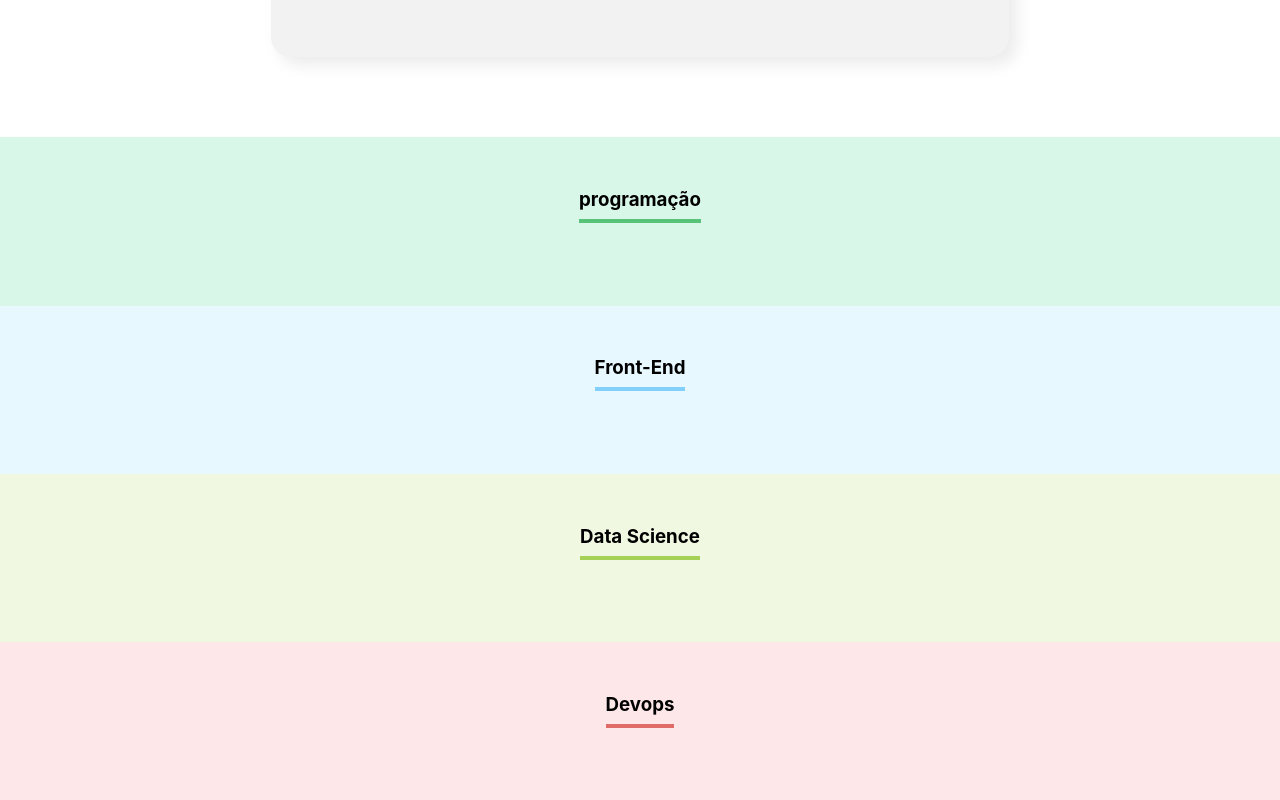
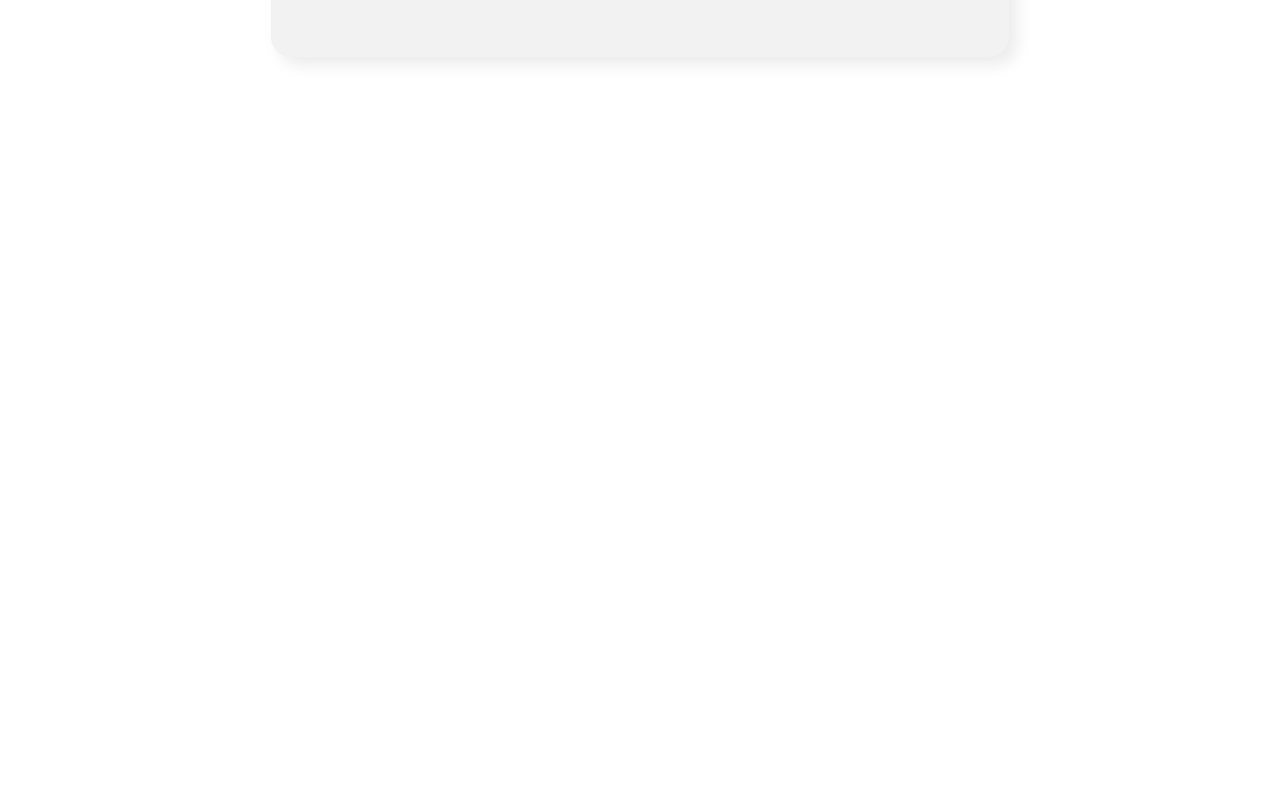
Before and after one commit to renatofm-dev/React-desenvolvendo-com-JavaScript, a React (Create React App) app: page / in a window 1280 px wide. Shown: the part 1340-2140 px from the top of the page. After the commit the page ends 1477 px from the top, so only its background shows below. Built offline with nearby package versions, Linux system fonts and the light colour scheme.

Commit message:
changes in Formulario, Time and App.js

```diff
--- a/src/App.js
+++ b/src/App.js
@@ -62,7 +62,7 @@ function App() {
         nome={time.nome}
         corPrimaria = {time.corPrimaria}
         corSecundaria = {time.corSecundaria}
-        colaboradores = {colaboradores}
+        colaboradores = {colaboradores.filter(colaborador => colaborador.time === time.nome)}
       />)}
 
 
--- a/src/componentes/Formulario/index.js
+++ b/src/componentes/Formulario/index.js
@@ -30,6 +30,10 @@ const Formulario = (props) => {
             imagem,
             time,
         })
+        setNome('')
+        setCargo('')
+        setImagem('')
+        setTime('')
     }
 
     return (
--- a/src/componentes/Time/index.js
+++ b/src/componentes/Time/index.js
@@ -4,6 +4,7 @@ import './Time.css'
 const Time = (props) => {
     const estilosCSS = {backgroundColor:props.corSecundaria}
     return (
+        props.colaboradores.length > 0 && //renderização condicional
         <section className='time' style={estilosCSS}>
             <h3 style={{ borderColor: props.corPrimaria }}>{props.nome}</h3>
             <div className='colaboradores'>
@@ -13,8 +14,6 @@ const Time = (props) => {
                 imagem={colaborador.imagem}
                 />)}
             </div>
-
-
         </section>
 
     )
```
